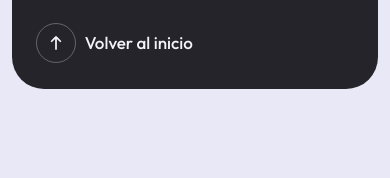
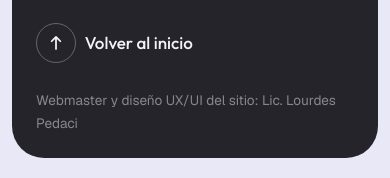
Before and after one commit to lpedaci/taller-primerempleo, a plain HTML site: page index.html in a window 390 px wide. Shown: the part 6867-7045 px from the top of the page. Before the commit the page ends 6976 px from the top, so only its background shows below. Drawn offline with Linux system fonts and the light colour scheme.

Commit message:
Pie: crédito de webmaster y diseño UX/UI

```diff
--- a/assets/styles.css
+++ b/assets/styles.css
@@ -2659,7 +2659,18 @@ code {
   color: var(--tile-ink);
   transform: translateY(-3px);
 }
+/* Crédito del sitio: última fila, más tenue */
+.foot p.foot-credit {
+  grid-column: 1 / -1;
+  grid-row: 3;
+  margin: 0;
+  color: color-mix(in srgb, var(--on-deep) 48%, transparent);
+  font-size: 0.85rem;
+}
 @media (max-width: 639px) {
+  .foot p.foot-credit {
+    grid-row: 4;
+  }
   .foot-in {
     grid-template-columns: 1fr;
   }
--- a/index.html
+++ b/index.html
@@ -1231,6 +1231,7 @@ la empresa o el área].</pre>
         <li><span class="teacher"><span class="i-in"><svg class="ic" aria-hidden="true" focusable="false"><use href="#i-chalkboard-teacher"/></svg></span><strong>Lic. Bettyna González</strong></span></li>
       </ul>
     </div>
+    <p class="foot-credit">Webmaster y diseño UX/UI del sitio: Lic. Lourdes Pedaci</p>
     <a class="foot-top" href="#top"><svg class="ic" aria-hidden="true" focusable="false"><use href="#i-arrow-up"/></svg> Volver al inicio</a>
   </div></div>
 </footer>
```
